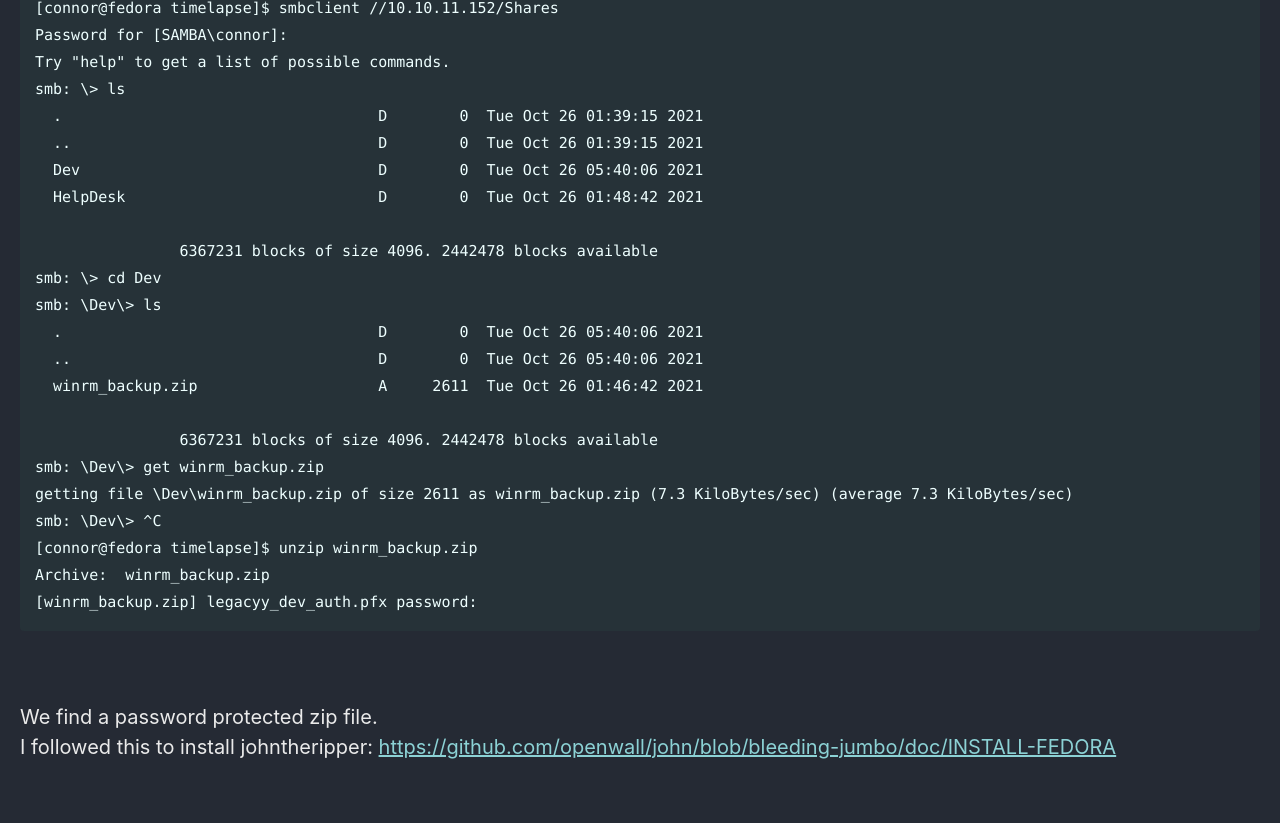
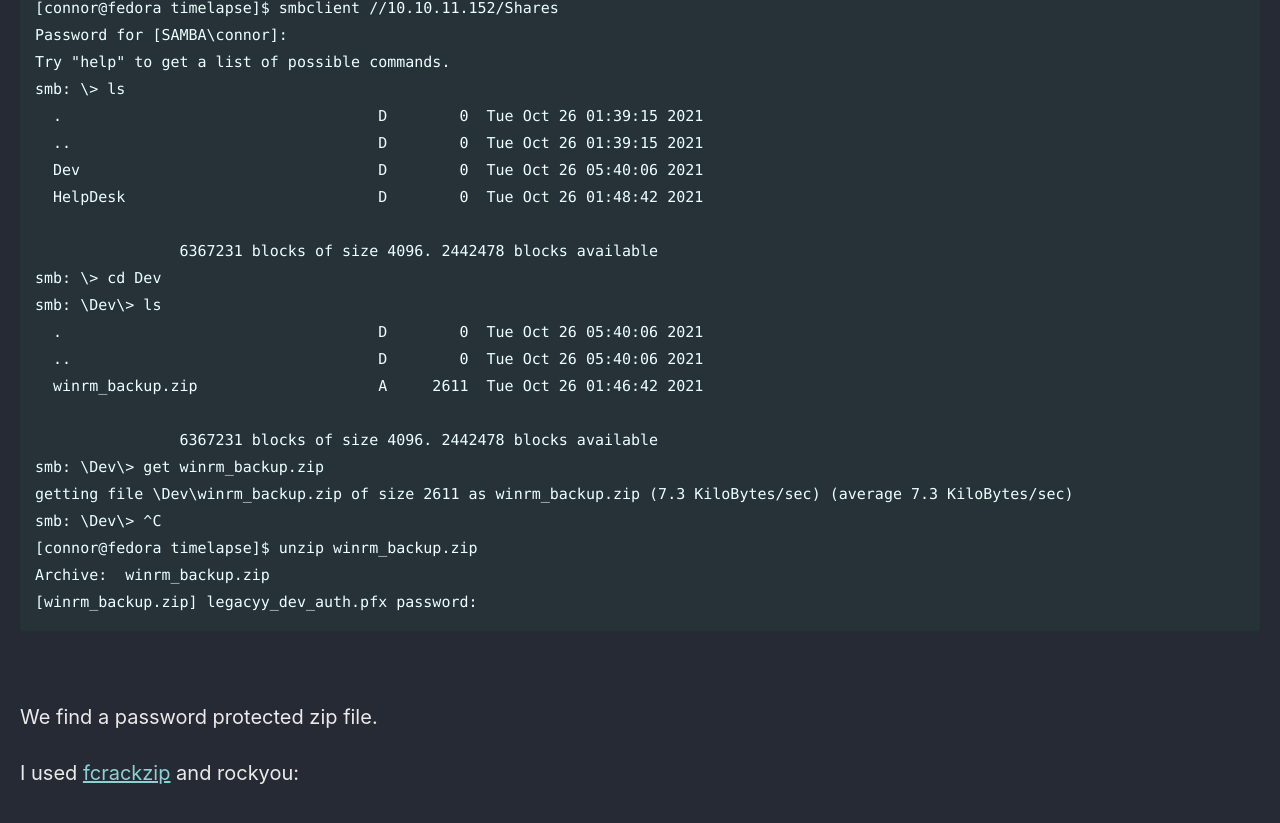
Before and after one commit to Connor-McCartney/Connor-McCartney.github.io, a Jekyll site: the page built from _pages/htb/timelapse.md, in a window 1280 px wide and 900 px high, scrolled down 2301 px. Shown: the top 823 px of the window. Built offline with Jekyll 4.4.1, drawn with Linux system fonts in a browser that asks for light colours; cached includes are drawn as plain includes.

Commit message:
Update timelapse.md

```diff
--- a/_pages/htb/timelapse.md
+++ b/_pages/htb/timelapse.md
@@ -113,6 +113,7 @@ Archive:  winrm_backup.zip
 <br>
 
 We find a password protected zip file. <br>
-I followed this to install johntheripper: <https://github.com/openwall/john/blob/bleeding-jumbo/doc/INSTALL-FEDORA>
+
+I used [fcrackzip](https://github.com/hyc/fcrackzip) and rockyou:
 
 <br>
```
